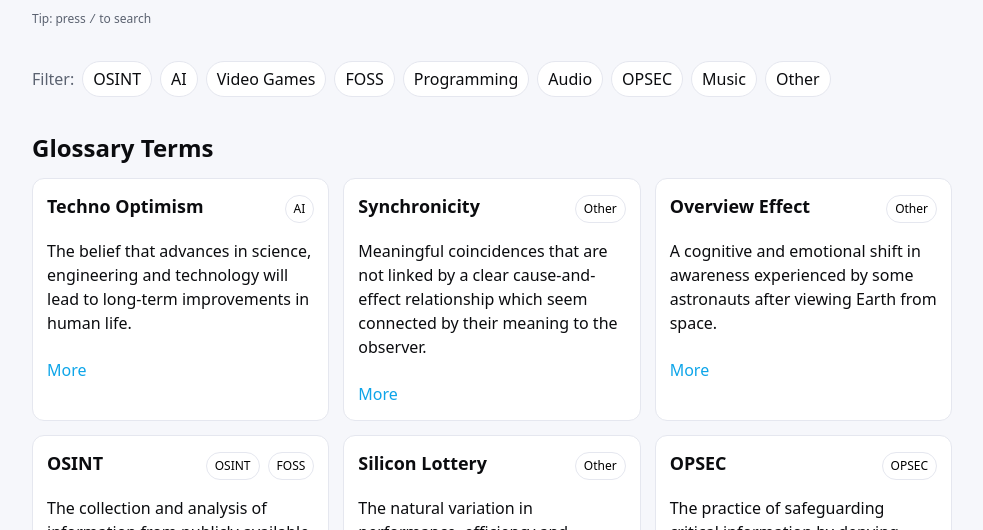
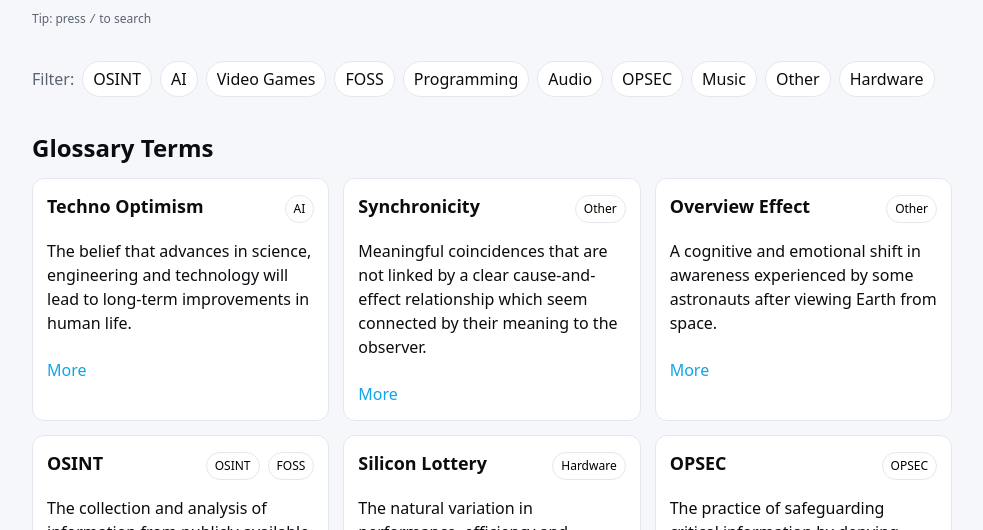
Before and after one commit to devbret/tech-knowledge-hub, a React (Vite) app: page / in a window 1280 px wide. Shown: the part 198-728 px from the top of the page, without its empty margins (148-1131 px from the left). Built offline with nearby package versions, Linux system fonts and the light colour scheme.

Commit message:
Add the hardware category.

```diff
--- a/src/data/data.ts
+++ b/src/data/data.ts
@@ -10,6 +10,7 @@ export const ALL_CATEGORIES: Category[] = [
   "OPSEC",
   "Music",
   "Other",
+  "Hardware",
 ];
 
 export const glossary: GlossaryEntry[] = [
@@ -48,7 +49,7 @@ export const glossary: GlossaryEntry[] = [
     term: "Silicon Lottery",
     definition:
       "The natural variation in performance, efficiency and overclocking potential among individual computer chips, even when they are the same model.",
-    category: ["Other"],
+    category: ["Hardware"],
     source: "MUO",
     source_url:
       "https://www.makeuseof.com/silicon-lottery-why-no-two-processors-are-the-same/",
--- a/src/data/types.ts
+++ b/src/data/types.ts
@@ -7,7 +7,8 @@ export type Category =
   | "Audio"
   | "Music"
   | "Other"
-  | "OPSEC";
+  | "OPSEC"
+  | "Hardware";
 
 export interface GlossaryEntry {
   term: string;
```
